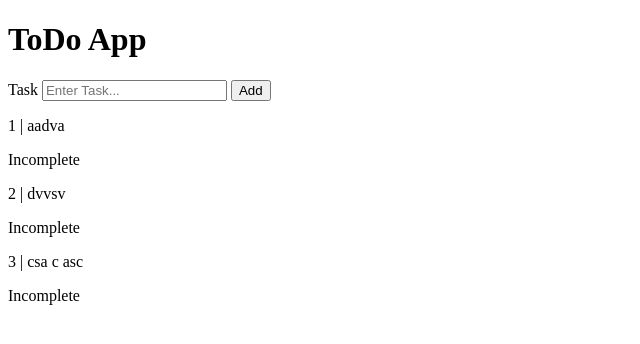
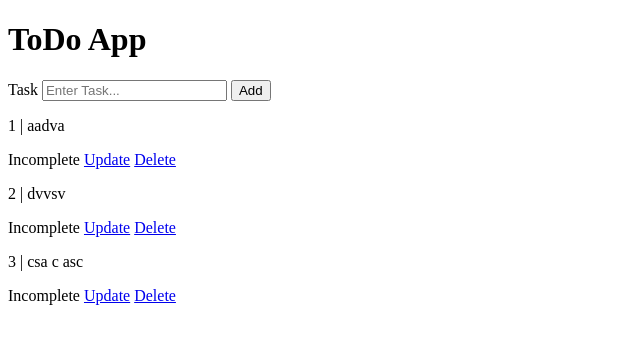
Before and after one commit to HannyOM/my-flask-todo-app, a Flask app: page / in a window 1280 px wide. Shown: the top 344 px of the page, without its empty margins (0-640 px from the left). Run offline with Flask 3, Linux system fonts and the light colour scheme.

Commit message:
Updated base.html to include update and delete btns

```diff
--- a/templates/base.html
+++ b/templates/base.html
@@ -25,6 +25,9 @@
     <span>Complete</span>
     {% endif %}
 
+    <a href="/update/{{ task.id }}">Update</a>
+    <a href="/delete/{{ task.id }}">Delete</a>
+
     {% endfor %}
 </body>
 
```
